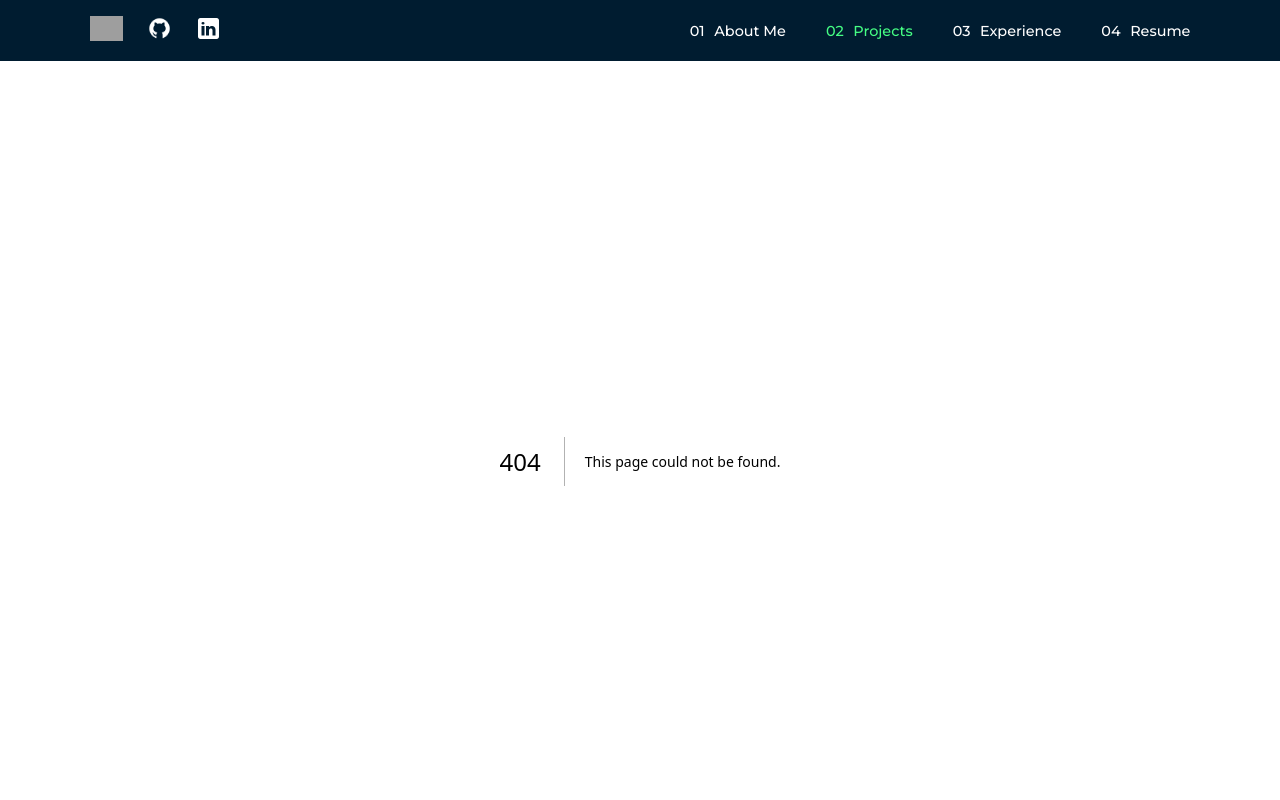
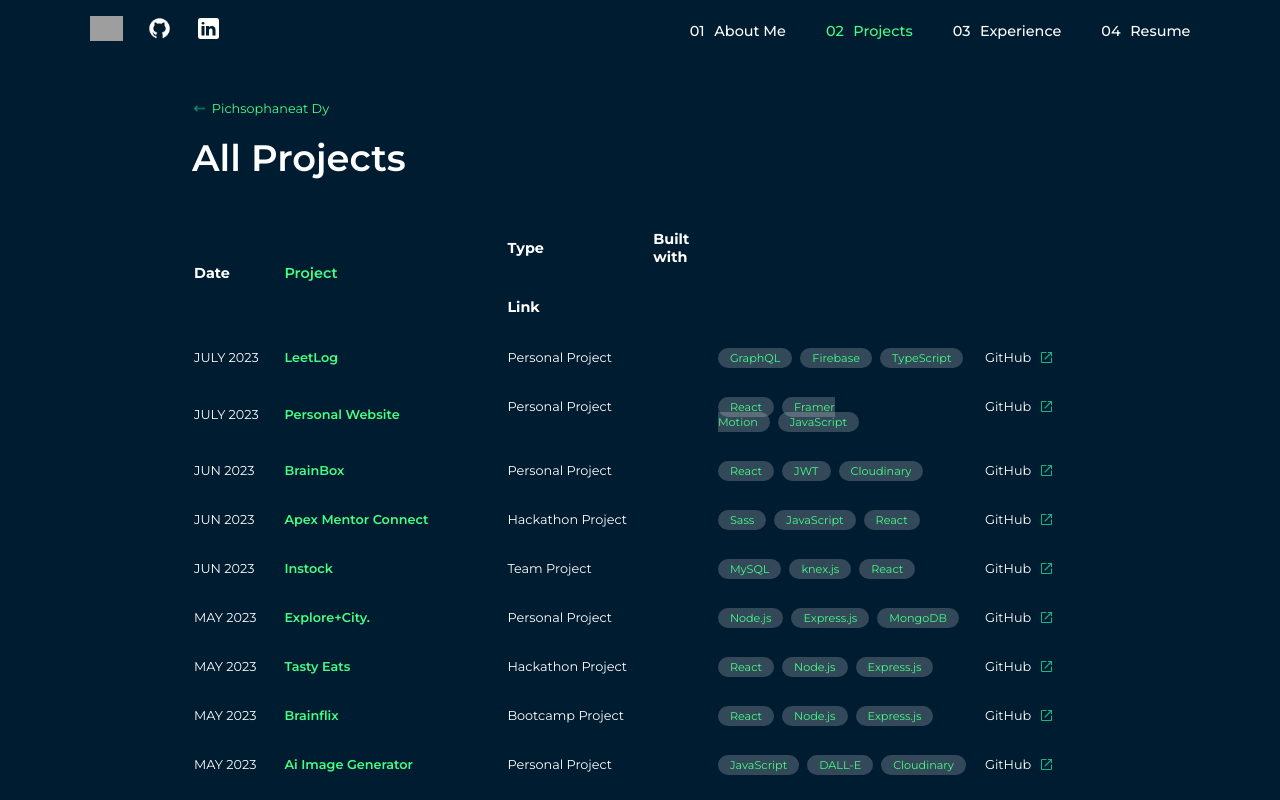
Before and after one commit to pichsophaneatdy/Portfolio-Next.js, a Next.js app: page /projects in a window 1280 px wide. Before the commit this address had no page. Shown: the top 800 px of the page. Built offline with nearby package versions, Linux system fonts and the light colour scheme; grey boxes are pictures that could not be loaded.

Commit message:
Add project page

```diff
--- a/components/FeatureProject/FeatureProject.module.scss
+++ b/components/FeatureProject/FeatureProject.module.scss
@@ -11,7 +11,7 @@
             display: flex;
             gap: 2.5rem;
             padding-top: 2rem;
-            align-items: start;
+            align-items: flex-start;
         }
     }
     &__title{
@@ -61,11 +61,11 @@
     }
     &__btn__container {
         display: flex;
-        justify-content: end;
+        justify-content: flex-end;
         position: relative;
         margin-top: 1rem;
         @include tablet {
-            justify-content: start;
+            justify-content: flex-start;
             margin-top: 2rem;
         }
     }
@@ -94,20 +94,4 @@
         height: 30px;
         width: 120px;
     }
-    &__archive-link {
-        color: black;
-        text-decoration: none;
-        color: $green;
-        cursor: pointer;
-        &:hover {
-            border-bottom: solid 2px $green;
-            transition: 0.5s;
-            padding-bottom: 0.2rem;
-        }
-    }
-    &__archive{
-        width: 20px;
-        margin-bottom: -0.2rem;
-        margin-left: 0.5rem;
-    }
 }
--- a/components/FeatureProject/FeatureProject.tsx
+++ b/components/FeatureProject/FeatureProject.tsx
@@ -34,8 +34,8 @@ const FeatureProject = (props: {project: Project}) => {
                 <div className={styles.project__info}>
                     <div className={styles.project__techstacks}>
                         {
-                            skills?.map((skill) => {
-                                return <p className={styles.project__item}>{skill}</p>
+                            skills?.map((skill: string, index: number) => {
+                                return <p key={index} className={styles.project__item}>{skill}</p>
                             })
                         }
                     </div>
--- a/components/FeaturedProjects/FeaturedProjects.module.scss
+++ b/components/FeaturedProjects/FeaturedProjects.module.scss
@@ -27,3 +27,23 @@
         @include section-title-border;
     }
 }
+.project {
+    &__archive__link {
+        color: black;
+        text-decoration: none;
+        color: $green;
+        display: flex;
+        cursor: pointer;
+        width: fit-content;
+        &:hover {
+            border-bottom: solid 2px $green;
+            transition: 0.5s;
+            padding-bottom: 0.4rem;
+        }
+    }
+    &__archive{
+        width: 20px;
+        margin-bottom: -0.2rem;
+        margin-left: 0.5rem;
+    }
+}
--- a/components/Hero/Hero.module.scss
+++ b/components/Hero/Hero.module.scss
@@ -24,7 +24,7 @@
             display: flex;
             flex-direction: column;
             justify-content: center;
-            align-items: end;
+            align-items: flex-end;
             padding-right: 2.5rem;
         }
     }
--- a/data/projects.ts
+++ b/data/projects.ts
@@ -171,6 +171,9 @@ const projects: Project[] = [
         isFeatured:false
     }
 ]
+export const getAllProjects = () => {
+    return projects;
+}
 export const getFeaturedProjects = () => {
     return projects.filter((project) => project.isFeatured);
 }
--- a/pages/_app.tsx
+++ b/pages/_app.tsx
@@ -1,17 +1,18 @@
 import '@/styles/globals.css'
-import { Fragment } from 'react'
 import type { AppProps } from 'next/app'
-
+// font
+import { Montserrat } from 'next/font/google'
 // Header
 import Header from '@/components/Header/Header'
 
+const monserrat = Montserrat({ subsets: ['latin'] });
 
 export default function App({ Component, pageProps }: AppProps) {
   return (
-    <Fragment>
+    <main className={`${monserrat.className}`}>
       <Header />
       <Component {...pageProps} />
-    </Fragment>
+    </main>
 
   )
 }
--- a/pages/index.tsx
+++ b/pages/index.tsx
@@ -1,5 +1,4 @@
 import Head from 'next/head'
-import { Montserrat } from 'next/font/google'
 import styles from '@/styles/Home.module.scss'
 // Components
 import Hero from '@/components/Hero/Hero'
@@ -8,7 +7,6 @@ import FeaturedProjects from '@/components/FeaturedProjects/FeaturedProjects'
 // Data
 import { getFeaturedProjects } from '@/data/projects'
 
-const monserrat = Montserrat({ subsets: ['latin'] });
 
 interface Project {
   date: string,
@@ -39,7 +37,7 @@ export default function Home(props: FeaturedProjectsProps) {
         <meta name="viewport" content="width=device-width, initial-scale=1" />
         <link rel="icon" href="/favicon.ico" />
       </Head>
-      <main className={`${monserrat.className}`}>
+      <main>
         <Hero />
         <About />
         <FeaturedProjects projects={projects} />
--- /dev/null
+++ b/pages/projects/Project.module.scss
@@ -0,0 +1,153 @@
+@use "../../styles/_mixins" as *;
+@use "../../styles/_variables" as *;
+
+.projectPage {
+    background-color: $blue;
+    min-height: 100vh;
+    color: white;
+    padding: 1rem;
+    @include tablet{
+        padding: 1.5rem 7%;
+    }
+    @include desktop {
+        padding: 2.5rem 15%;
+    }
+    &__title {
+        @include page-title;
+    }
+    // Project Tables
+    &__table {
+        width: 100%;
+        padding: 1.5rem 0;
+        font-size: 0.8rem;
+        @include tablet{
+            padding: 2rem 0;
+        }
+    }
+    &__table th {
+        text-align: start;
+        @include tablet{
+            font-size: 0.9rem;
+        }
+    }
+    &__table th, td {
+        padding-top: 0.5rem;
+        padding-bottom: 0.5rem;
+        @include tablet {
+            padding-top: 1rem;
+            padding-bottom: 1rem;
+        }
+        // @include desktop {
+        //     padding-top: 1.5rem;
+        //     padding-bottom: 1.5rem;
+        // }
+    }
+    &__hide {
+        display: none;
+        @include tablet {
+            display: inline-block;
+        }
+    }
+    &__hide2 {
+        display: none;
+        @media screen and (min-width: 450px) {
+            display: inline-block;
+        }
+    }
+    &__hide3 {
+        @include tablet{
+            display: none;
+        }
+    }
+    &__hide4 {
+        @media screen and (max-width: 1279px) {
+            display: none;
+        }
+    }
+    &__link {
+        text-decoration: none;
+        color: white;
+    }
+    &__icon {
+        width: 15px;
+        margin-left: 0.5rem;
+        margin-bottom: -0.2rem;
+    }
+    &__icon2 {
+        width: 13px;
+        margin-left: 0.5rem;
+        margin-bottom: -0.15rem;
+    }
+    &__name {
+        color:#45FE84;
+        font-weight: 600;
+    }
+    &__single__tech {
+        font-size: 0.7rem;
+        margin-right: 0.5rem;
+        color: #45FE84;
+        background-color: rgba(white, 0.2);
+        padding: 0.2rem 0.75rem;
+        border-radius: 10px;
+    }
+    &__name {
+        @include tablet {
+            width: 35%
+        }
+        @include desktop{
+            width: 25%;
+        }
+    }
+    &__date {
+        width: 25%;
+        @include tablet {
+            width: 20%;
+        }
+        @include desktop{
+            width: 10%;
+        }
+    }
+    &__type {
+        @include tablet{
+            width: 50%;
+        }
+        @include desktop{
+            width: 70%;
+        }
+    }
+    &__techstack {
+        @include desktop {
+            width: 30%;
+        }
+    }
+    &__tech {
+        @include desktop {
+            width: 30%;
+        }
+    }
+}
+.return {
+    &__container {
+        cursor: pointer;
+        gap: 0.3rem;
+        display: flex;
+        align-items: center;
+        padding-bottom: 0.2rem;
+        margin-bottom: 1rem;
+        width: fit-content;
+        &:hover {
+            border-bottom: solid 2px $green;
+            transition: 0.5s;
+        }
+    }
+    &__icon {
+        width: 15px;
+    }
+    &__text {
+        font-size: 0.8rem;
+        color: $green;
+    }
+}
+.link {
+    text-decoration: none;
+}
--- /dev/null
+++ b/pages/projects/index.tsx
@@ -0,0 +1,106 @@
+import styles from "./Project.module.scss";
+import {motion} from "framer-motion";
+import Link from "next/link";
+// Project data
+import { getAllProjects } from "@/data/projects";
+
+interface Project {
+    date: string,
+    type: string,
+    name: string
+    image: string,
+    technology: string[]
+    desc: string,
+    link: string,
+    isFeatured: boolean,
+    // Only required for featured projects
+    detail?: string,
+    skills?: string[],
+}
+
+const Projects = (props: {projects: Project[]}) => {
+    const {projects} = props;
+    return (
+        <div className={styles.projectPage__container}>
+        <div className={styles.projectPage}>
+            <Link href="/" className={styles.link}>
+                <motion.div
+                    initial={{x:-200}}
+                    animate={{x: 0}}
+                    transition={{duration: 1.5}}
+                    className={styles.return__container}>
+                    <img src="/assets/arrow.png" alt="Back arrow" className={styles.return__icon} />
+                    <p className={styles.return__text}>
+                        Pichsophaneat Dy
+                    </p>
+                </motion.div>
+            </Link>
+            <motion.p
+                initial={{x:-200}}
+                animate={{x: 0}}
+                transition={{duration: 1.5}}
+                className={styles.projectPage__title}
+            >
+                All Projects
+            </motion.p>
+            {/* <Projects /> */}
+            <motion.table
+                initial={{y:500}}
+                animate={{y: 0}}
+                transition={{duration: 1.5, delay: 0.5}}
+                className={styles.projectPage__table}
+            >
+                <thead>
+                    <tr className={styles.projectPage__border}>
+                        <th className={styles.projectPage__date}>Date</th>
+                        <th className={styles.projectPage__name}>Project</th>
+                        <th className={`${styles.projectPage__hide2} ${styles.projectPage__type}`}>Type</th>
+                        <th className={`${styles.projectPage__hide2} ${styles.projectPage__tech}`}>Built with</th>
+                        <th className={`${styles.projectPage__hide2} ${styles.projectPage__anchor}`}>Link</th>
+                    </tr>
+                </thead>
+                <tbody>
+                {
+                    projects?.map((project) => {
+                        return (
+                            <tr key={project.name}>
+                                <td className={styles.projectPage__date}>{project.date}</td>
+                                <td className={styles.projectPage__name}>
+                                    {project.name}
+                                    <a  className={`${styles.projectPage__link} ${styles.projectPage__hide3}`} href={project.link}>
+                                        <img className={styles.projectPage__icon2} src="/assets/link.png" alt="Link"/>
+                                    </a>
+                                </td>
+                                <td className={`${styles.projectPage__hide2} ${styles.projectPage__row} ${styles.projectPage__type}`}>{project.type}</td>
+                                <td className={`${styles.projectPage__hide4} ${styles.projectPage__techstack}`}>
+                                    {
+                                        project?.technology?.map((item, index) => {
+                                            return <span key={index} className={styles.projectPage__single__tech}>{item}</span>
+                                        })
+                                    }
+                                </td>
+                                <td className={`${styles.projectPage__hide} ${styles.projectPage__anchor}`}>
+                                    <a className={styles.projectPage__link} href={project.link}>
+                                        GitHub
+                                        <img className={styles.projectPage__icon} src="/assets/link.png" alt="Link"/>
+                                    </a>
+                                </td>
+                            </tr>
+                        )
+                    })
+                }
+                </tbody>
+            </motion.table>
+        </div>
+        </div>
+    )
+}
+
+export async function getStaticProps() {
+    const projects = await getAllProjects();
+    return {
+        props: {projects: projects}
+    }
+}
+
+export default Projects;
--- a/styles/__mixins.scss
+++ b/styles/__mixins.scss
@@ -126,7 +126,7 @@
         width: 100%;
         display: flex;
         top: 0;
-        justify-content: end;
+        justify-content: flex-end;
         z-index:500;
         @include tablet {
             display: none;
```
Also changed, not shown: components/About/About.tsx (+6 -7 lines), components/FeaturedProjects/FeaturedProjects.tsx (+11 -2 lines), public/assets/arrow.png (renamed from public/assets/icons8-back-arrow-32 (1).png), public/assets/link.png (renamed from public/assets/icons8-external-link-48 (1).png).
